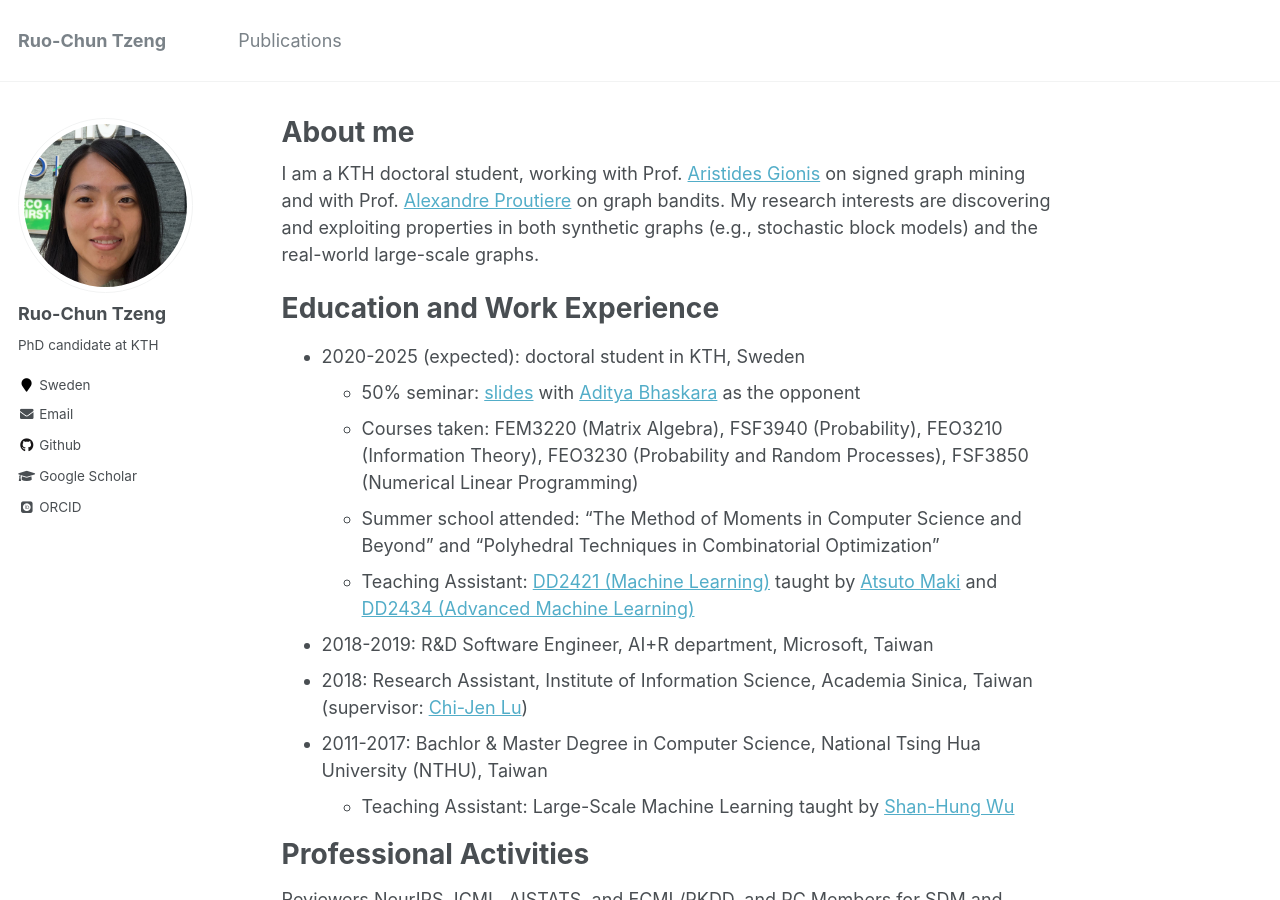
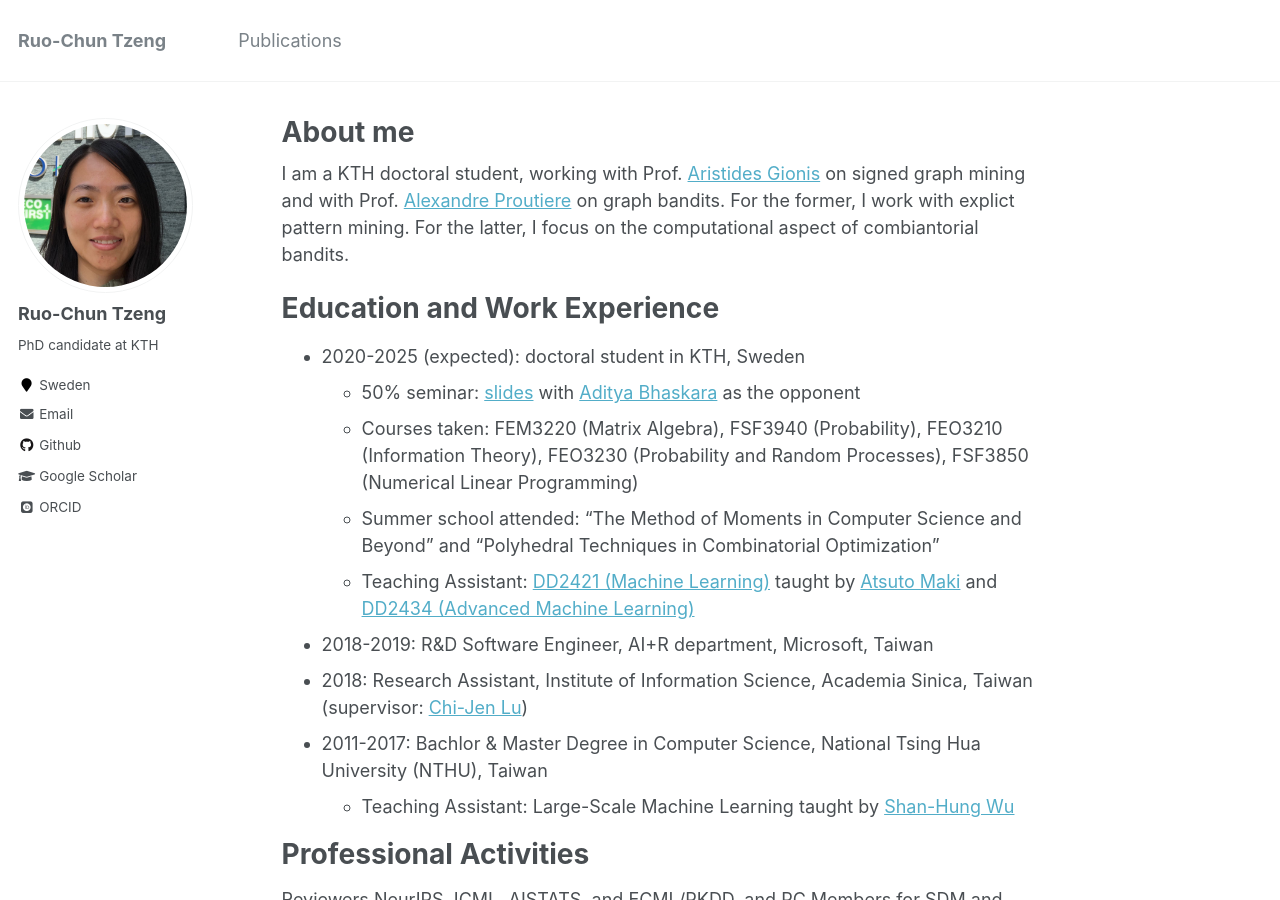
Before and after one commit to rctzeng/rctzeng.github.io, a Jekyll site: the page built from _pages/about.md, in a window 1280 px wide and 900 px high. Built offline with Jekyll 4.4.1, drawn with Linux system fonts in a browser that asks for light colours; some web fonts are replaced.

Commit message:
Update about.md

```diff
--- a/_pages/about.md
+++ b/_pages/about.md
@@ -7,8 +7,7 @@ redirect_from:
   - /about/
   - /about.html
 ---
-I am a KTH doctoral student, working with Prof. [Aristides Gionis](https://scholar.google.com/citations?user=11JgipcAAAAJ) on signed graph mining and with Prof. [Alexandre Proutiere](https://scholar.google.com/citations?user=g5sya5cAAAAJ) on graph bandits.
-My research interests are discovering and exploiting properties in both synthetic graphs (e.g., stochastic block models) and the real-world large-scale graphs.
+I am a KTH doctoral student, working with Prof. [Aristides Gionis](https://scholar.google.com/citations?user=11JgipcAAAAJ) on signed graph mining and with Prof. [Alexandre Proutiere](https://scholar.google.com/citations?user=g5sya5cAAAAJ) on graph bandits. For the former, I work with explict pattern mining. For the latter, I focus on the computational aspect of combiantorial bandits.
 
 Education and Work Experience
 ======
```
